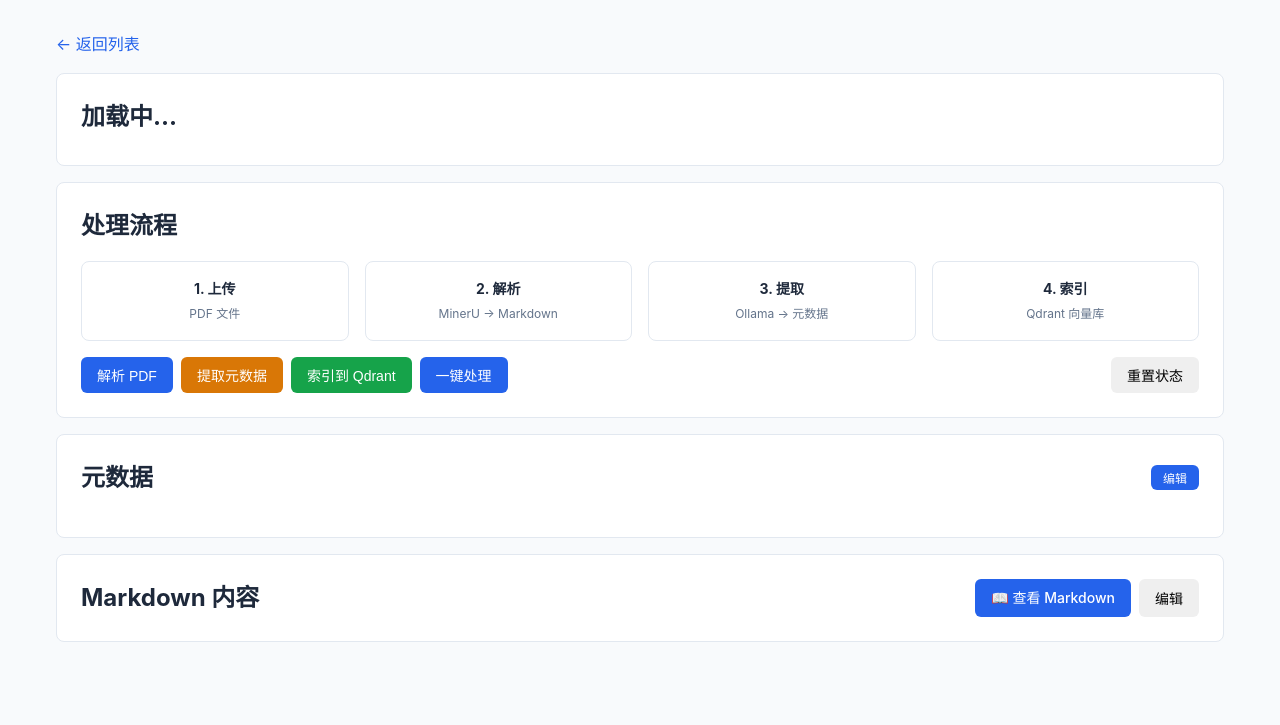
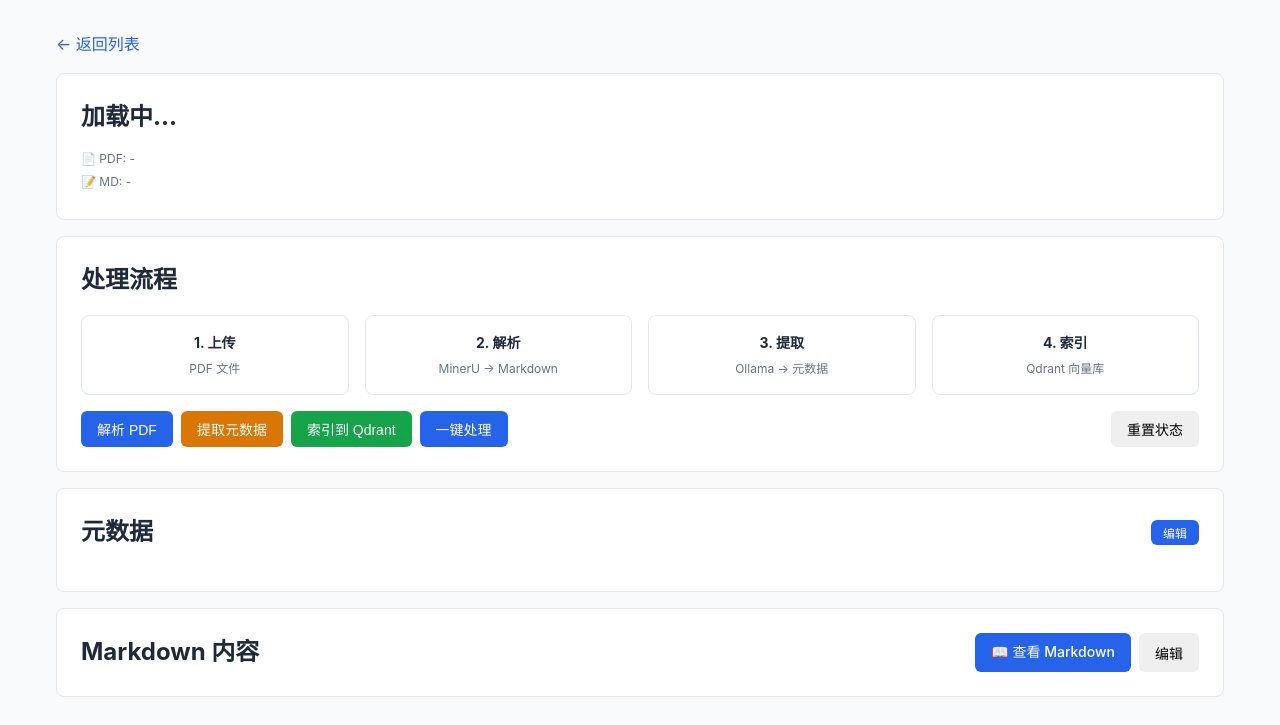
Before and after one commit to xsro/okb-assist, a FastAPI app: page /assist/detail/1 in a window 1280 px wide. Shown: the part 75-800 px from the top of the page. Run offline with FastAPI, Linux system fonts and the light colour scheme; some libraries are stand-ins or nearby versions.

Commit message:
feat: display absolute file paths in detail page
- Show PDF and Markdown file paths in document info section
- Add file_path and markdown_path to API response

Co-Authored-By: Claude <noreply@anthropic.com>

```diff
--- a/app/routers/documents.py
+++ b/app/routers/documents.py
@@ -41,6 +41,8 @@ def verify_token(x_token: str = Header(...)):
 class DocumentOut(BaseModel):
     id: int
     filename: str
+    file_path: Optional[str] = None
+    markdown_path: Optional[str] = None
     file_hash: Optional[str] = None
     title: Optional[str] = None
     authors: Optional[str] = None
--- a/app/templates/detail.html
+++ b/app/templates/detail.html
@@ -83,14 +83,21 @@
         <a href="/assist/" style="display:inline-block;margin-bottom:1rem">← 返回列表</a>
 
         <!-- Document Info Bar -->
-        <div class="card" style="display:flex;justify-content:space-between;align-items:center;flex-wrap:wrap;gap:1rem">
-            <div>
+        <div class="card">
+            <div style="display:flex;justify-content:space-between;align-items:flex-start;flex-wrap:wrap;gap:1rem">
+                <div style="flex:1">
                     <h2 id="doc-title" style="margin:0">加载中...</h2>
                     <p id="doc-authors" style="color:var(--text-muted);margin:0.25rem 0 0 0;font-size:0.875rem"></p>
+                    <!-- File Paths -->
+                    <div style="margin-top:0.75rem;font-size:0.75rem;color:var(--text-muted)">
+                        <p style="margin:0.25rem 0" id="pdf-path">📄 PDF: -</p>
+                        <p style="margin:0.25rem 0" id="md-path">📝 MD: -</p>
+                    </div>
                 </div>
                 <div style="display:flex;gap:0.5rem">
                     <a id="btn-pdf" href="#" target="_blank" class="btn btn-primary" style="display:none">📄 查看 PDF</a>
                     <a id="btn-download" href="#" download class="btn" style="display:none">⬇ 下载 PDF</a>
+                </div>
             </div>
         </div>
 
@@ -275,6 +282,12 @@
         function renderDocInfo() {
             document.getElementById('doc-title').textContent = doc.title || doc.filename || '未命名';
             document.getElementById('doc-authors').textContent = formatAuthors(doc.authors);
+
+            // File paths
+            const pdfPath = doc.file_path || '-';
+            const mdPath = doc.markdown_path || '-';
+            document.getElementById('pdf-path').innerHTML = `📄 PDF: <code>${pdfPath}</code>`;
+            document.getElementById('md-path').innerHTML = `📝 MD: <code>${mdPath}</code>`;
 
             // PDF buttons
             const btnPdf = document.getElementById('btn-pdf');
```
Lines whose indentation alone changed are shown as unchanged.
